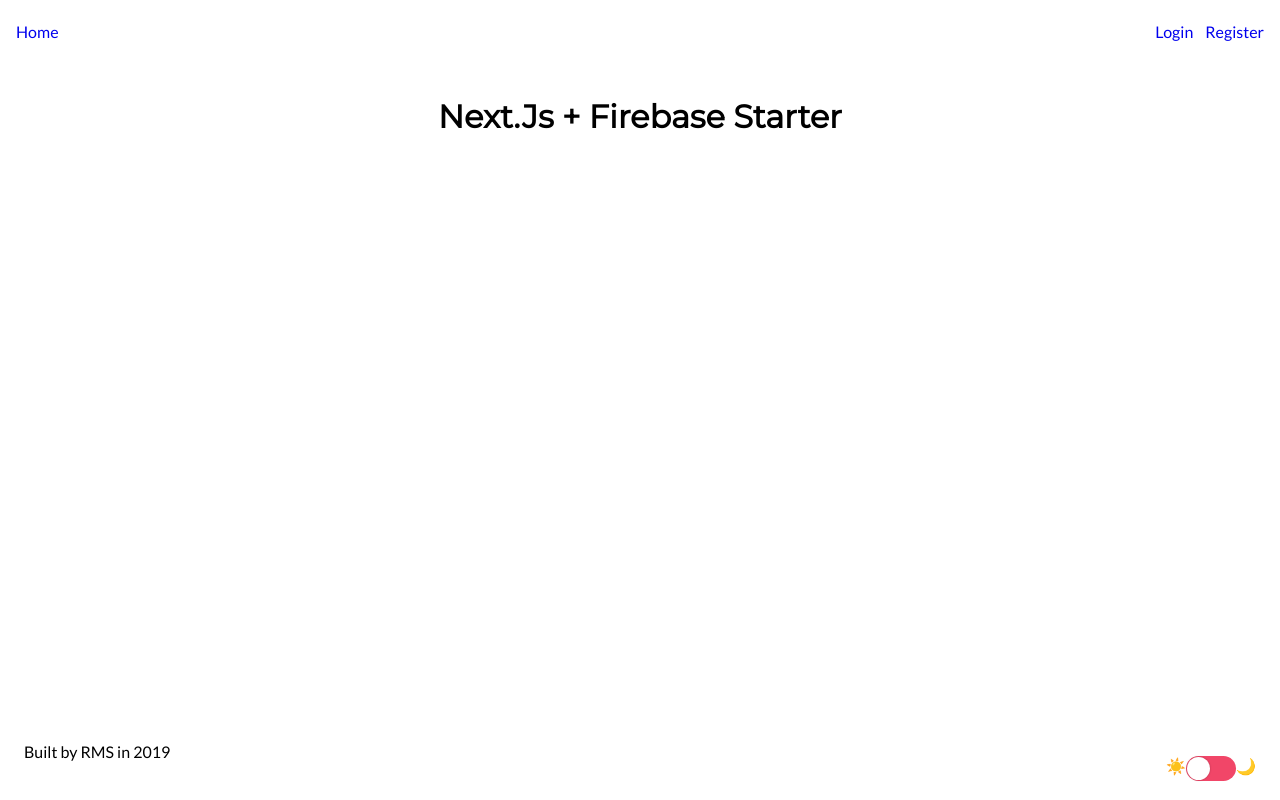
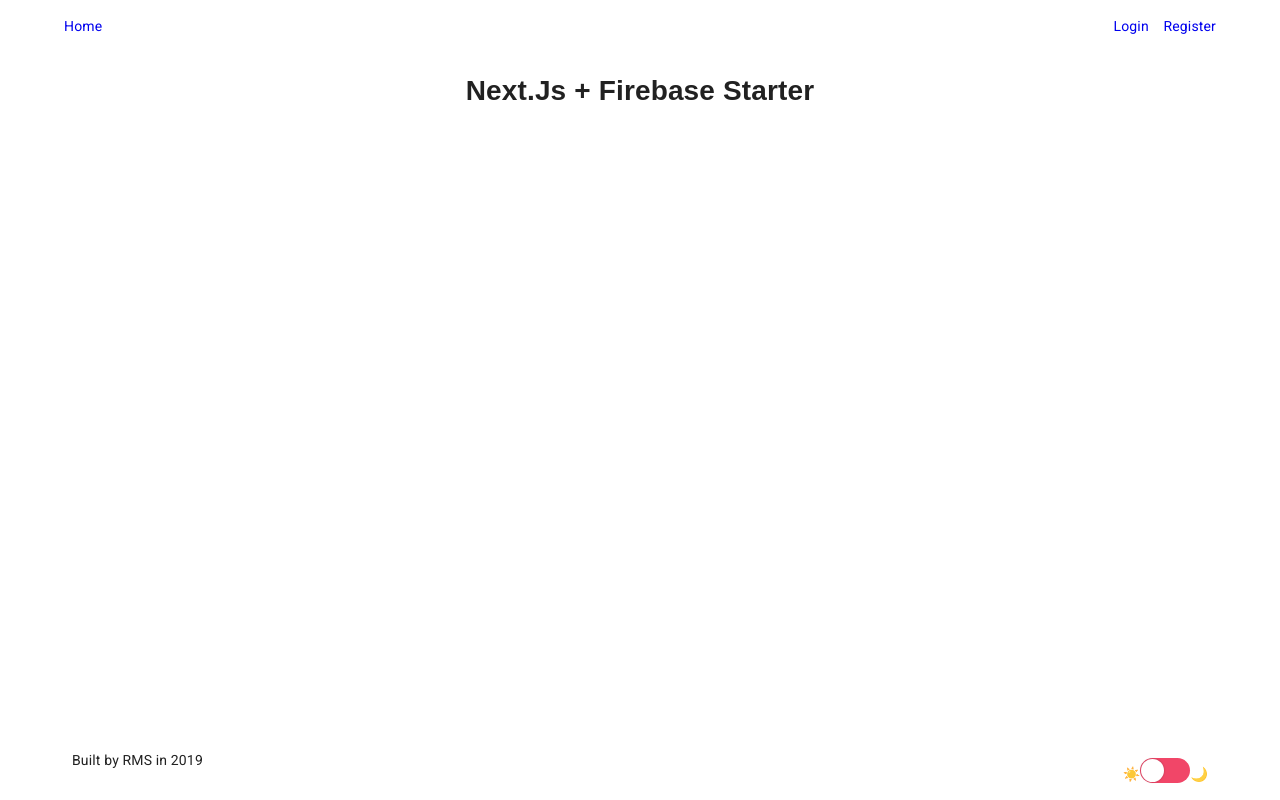
Before and after one commit to remusa/nextjs-firebase, a Next.js app: page / in a window 1280 px wide. Built offline with nearby package versions, Linux system fonts and the light colour scheme; no server answers.

Commit message:
MaterialUI theme provider

```diff
--- a/components/Layout.tsx
+++ b/components/Layout.tsx
@@ -1,3 +1,4 @@
+import Container from '@material-ui/core/Container'
 import React from 'react'
 import styled from 'styled-components'
 import Footer from './Footer'
@@ -32,13 +33,15 @@
 
 const Layout: React.FC<Props> = props => {
   return (
-    <StyledLayout>
-      <Header />
+    <Container maxWidth='lg'>
+      <StyledLayout>
+        <Header />
 
-      <main>{props.children}</main>
+        <main>{props.children}</main>
 
-      <Footer />
-    </StyledLayout>
+        <Footer />
+      </StyledLayout>
+    </Container>
   )
 }
 
--- a/context/AppProviders.tsx
+++ b/context/AppProviders.tsx
@@ -1,3 +1,4 @@
+import { Container } from '@material-ui/core'
 import React from 'react'
 import { AuthProvider } from './Firebase/AuthContext'
 import { FirestoreProvider } from './Firebase/FirestoreContext'
@@ -8,11 +9,13 @@
 }
 
 const AppProviders: React.FC<Props> = ({ children }) => (
-  <ThemeProvider>
-    <AuthProvider>
-      <FirestoreProvider>{children}</FirestoreProvider>
-    </AuthProvider>
-  </ThemeProvider>
+  <Container>
+    <ThemeProvider>
+      <AuthProvider>
+        <FirestoreProvider>{children}</FirestoreProvider>
+      </AuthProvider>
+    </ThemeProvider>
+  </Container>
 )
 
 export default AppProviders
--- a/context/Theme/ThemeContext.tsx
+++ b/context/Theme/ThemeContext.tsx
@@ -1,7 +1,9 @@
+import CssBaseline from '@material-ui/core/CssBaseline'
+import { ThemeProvider as MaterialProvider } from '@material-ui/styles'
 import { createContext } from 'react'
 import { ThemeProvider as StyledProvider } from 'styled-components'
 import useDarkMode from '../../hooks/useDarkMode'
-import { darkTheme, GlobalStyle, lightTheme } from './theme'
+import { darkTheme, GlobalStyle, lightTheme, materialTheme } from './theme'
 
 interface IContext {
   theme: string
@@ -23,14 +25,17 @@
   }
 
   return (
+    <MaterialProvider theme={materialTheme}>
       <ThemeContext.Provider value={{ theme, toggleTheme }}>
         <StyledProvider theme={currentTheme}>
           <>
+            <CssBaseline />
             <GlobalStyle />
             {children}
           </>
         </StyledProvider>
       </ThemeContext.Provider>
+    </MaterialProvider>
   )
 }
 
--- a/context/Theme/theme.js
+++ b/context/Theme/theme.js
@@ -1,4 +1,26 @@
 import { createGlobalStyle } from 'styled-components'
+import red from '@material-ui/core/colors/red'
+import { createMuiTheme } from '@material-ui/core/styles'
+
+// Create a theme instance.
+export const materialTheme = createMuiTheme({
+  palette: {
+    primary: {
+      main: '#556cd6'
+    },
+    secondary: {
+      main: '#19857b'
+    },
+    error: {
+      main: red.A400
+    },
+    background: {
+      default: '#fff'
+    }
+  }
+})
+
+// Styled Components
 
 export const defaultTheme = {
   white: '#fff',
@@ -20,8 +42,8 @@
 }
 
 export const GlobalStyle = createGlobalStyle`
-    @import url('https://fonts.googleapis.com/css?family=Lato&display=swap');
-    @import url('https://fonts.googleapis.com/css?family=Montserrat&display=swap');
+    /* @import url('https://fonts.googleapis.com/css?family=Lato&display=swap'); */
+    /* @import url('https://fonts.googleapis.com/css?family=Montserrat&display=swap'); */
 
     html {
         box-sizing: border-box;
@@ -36,12 +58,11 @@
     body {
         transition: all 0.3s linear;
         height: 100vh;
-        /* align-items: center; */
         margin: 0;
         padding: 0;
         background-color: ${props => props.theme.background};
         color: ${props => props.theme.font};
-        font-family: 'Lato', 'Helvetica Neue', Helvetica, Arial, sans-serif;
+        /* font-family: 'Lato', 'Helvetica Neue', Helvetica, Arial, sans-serif; */
         line-height: 2;
         text-rendering: optimizeLegibility;
         -webkit-font-smoothing: antialiased;
--- a/pages/_document.tsx
+++ b/pages/_document.tsx
@@ -1,7 +1,10 @@
+import { ServerStyleSheets } from '@material-ui/styles'
 import Document, { DocumentContext, Head, Html, Main, NextScript } from 'next/document'
+import React from 'react'
 import { ServerStyleSheet } from 'styled-components'
+import { materialTheme } from '../context/Theme/theme'
 
-export default class MyDocument extends Document {
+class MyDocument extends Document {
   static async getInitialProps(ctx: DocumentContext) {
     const sheet = new ServerStyleSheet()
     const originalRenderPage = ctx.renderPage
@@ -30,8 +33,20 @@
 
   render() {
     return (
-      <Html>
+      <Html lang='en'>
         <Head>
+          <meta charSet='utf-8' />
+          {/* Use minimum-scale=1 to enable GPU rasterization */}
+          <meta
+            name='viewport'
+            content='minimum-scale=1, initial-scale=1, width=device-width, shrink-to-fit=no'
+          />
+          {/* PWA primary color */}
+          <meta name='theme-color' content={materialTheme.palette.primary.main} />
+          <link
+            rel='stylesheet'
+            href='https://fonts.googleapis.com/css?family=Roboto:300,400,500,700&display=swap'
+          />
           <link rel='manifest' href='/manifest.json' />
         </Head>
 
@@ -43,3 +58,51 @@
     )
   }
 }
+
+MyDocument.getInitialProps = async ctx => {
+  // Resolution order
+  //
+  // On the server:
+  // 1. app.getInitialProps
+  // 2. page.getInitialProps
+  // 3. document.getInitialProps
+  // 4. app.render
+  // 5. page.render
+  // 6. document.render
+  //
+  // On the server with error:
+  // 1. document.getInitialProps
+  // 2. app.render
+  // 3. page.render
+  // 4. document.render
+  //
+  // On the client
+  // 1. app.getInitialProps
+  // 2. page.getInitialProps
+  // 3. app.render
+  // 4. page.render
+
+  // Render app and page and get the context of the page with collected side effects.
+  const sheets = new ServerStyleSheets()
+  const originalRenderPage = ctx.renderPage
+
+  ctx.renderPage = () =>
+    originalRenderPage({
+      enhanceApp: App => props => sheets.collect(<App {...props} />),
+    })
+
+  const initialProps = await Document.getInitialProps(ctx)
+
+  return {
+    ...initialProps,
+    // Styles fragment is rendered after the app and page rendering finish.
+    styles: [
+      <React.Fragment key='styles'>
+        {initialProps.styles}
+        {sheets.getStyleElement()}
+      </React.Fragment>,
+    ],
+  }
+}
+
+export default MyDocument
```
Lines whose indentation alone changed are shown as unchanged.
